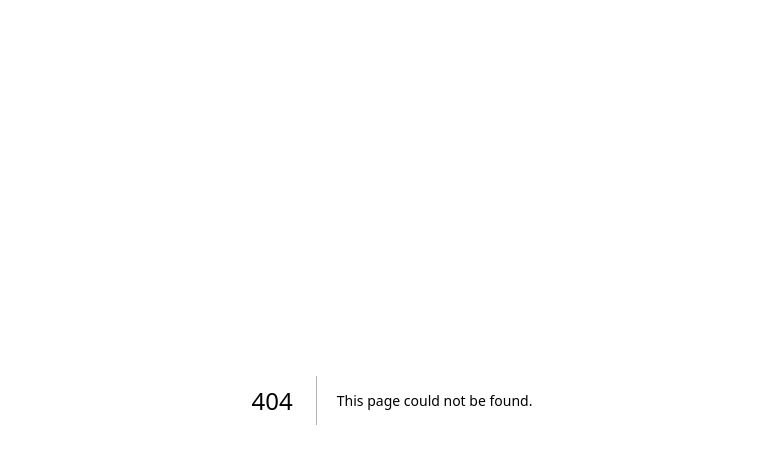
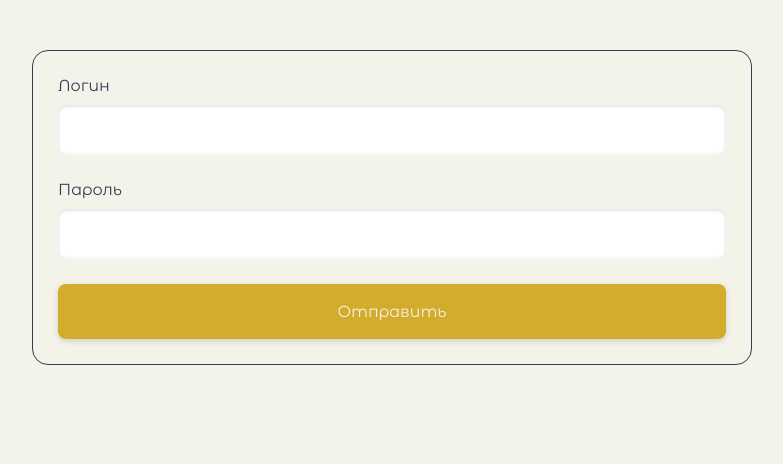
Before and after one commit to draenkov/draniki-wedding, a Next.js app: page /login in a window 1280 px wide. Before the commit this address had no page. Shown: the top 464 px of the page, without its empty margins (248-1031 px from the left). Built offline with nearby package versions, Linux system fonts and the light colour scheme.

Commit message:
add login page

```diff
--- /dev/null
+++ b/src/app/login/login.module.scss
@@ -0,0 +1,37 @@
+@use 'styles/variables' as vars;
+@use 'styles/mixins' as mixins;
+
+.wrap {
+  height: 100vh;
+  color: vars.$colorTextPrimary;
+  display: flex;
+  flex-direction: column;
+  background-color: vars.$backgroundPrimary;
+}
+
+.container {
+  display: flex;
+  flex-direction: column;
+  gap: 50px;
+  margin: 50px 0;
+
+  @include mixins.breakpoint(xs) {
+    margin: 25px 0;
+  }
+
+  @include mixins.container;
+}
+
+.login {
+  display: flex;
+  flex-direction: column;
+  gap: 25px;
+  padding: 25px;
+  border: 1px solid vars.$colorBorder;
+  border-radius: vars.$borderRadius;
+
+  @include mixins.breakpoint(xs) {
+    padding: 16px;
+    gap: 16px;
+  }
+}
--- /dev/null
+++ b/src/app/login/page.tsx
@@ -0,0 +1,51 @@
+'use client';
+
+import React, { FC } from 'react';
+import styles from 'app/login/login.module.scss';
+import TextInput from 'components/Form/Controls/TextInput/TextInput.component';
+import { useForm } from 'react-hook-form';
+import { yupResolver } from '@hookform/resolvers/yup';
+import { schema } from 'components/Confirmation/Confirmation.config';
+import { fontPrimary } from 'styles/fonts';
+import Button from 'components/Button/Button.component';
+
+interface FormValues {
+    login: string;
+    password: string;
+}
+
+const defaultValues: FormValues = {
+    login: '',
+    password: '',
+};
+
+const Page: FC = () => {
+    const { handleSubmit, control } = useForm<FormValues>({
+        mode: 'onBlur',
+        defaultValues,
+        resolver: yupResolver(schema),
+    });
+
+    const onSubmit = (values: FormValues): void => {
+        console.log(values);
+    };
+
+    return (
+        <div className={`${styles.wrap} ${fontPrimary.className}`}>
+            <div className={styles.container}>
+                <form className={styles.login} onSubmit={() => handleSubmit(onSubmit)}>
+                    <TextInput<FormValues> control={control} name="login" label="Логин" />
+                    <TextInput<FormValues>
+                        control={control}
+                        name="password"
+                        label="Пароль"
+                        type="password"
+                    />
+                    <Button type="submit" text="Отправить" />
+                </form>
+            </div>
+        </div>
+    );
+};
+
+export default Page;
--- a/src/components/Form/Controls/Checkbox/Checkbox.module.scss
+++ b/src/components/Form/Controls/Checkbox/Checkbox.module.scss
@@ -4,10 +4,6 @@
 .title {
     line-height: 25px;
     font-size: 14px;
-
-    @include mixins.breakpoint(xs) {
-        font-size: 10px;
-    }
 }
 
 .checkIcon {
--- a/src/components/Form/Controls/RadioInput/RadioGroup.module.scss
+++ b/src/components/Form/Controls/RadioInput/RadioGroup.module.scss
@@ -32,10 +32,6 @@
 .customRadio > span {
     user-select: none;
     font-size: 14px;
-
-    @include mixins.breakpoint(xs) {
-        font-size: 10px;
-    }
 }
 
 .control {
--- a/src/components/Form/Controls/TextInput/TextInput.module.scss
+++ b/src/components/Form/Controls/TextInput/TextInput.module.scss
@@ -23,7 +23,7 @@
   box-shadow: vars.$inputShadow;
 
   @include mixins.breakpoint(xs) {
-    font-size: 10px;
+    font-size: 14px;
     line-height: 20px;
     padding: 8px 16px;
   }
--- a/src/components/Invite/Invite.module.scss
+++ b/src/components/Invite/Invite.module.scss
@@ -25,7 +25,7 @@
 }
 
 .info {
-  width: 60%;
+  width: 70%;
   display: flex;
   justify-content: space-between;
   border-bottom: 1px solid vars.$colorBorder;
--- a/src/styles/global.scss
+++ b/src/styles/global.scss
@@ -6,8 +6,4 @@
   padding: 0;
   margin: 0;
   font-size: 16px;
-
-  @include mixins.breakpoint(xs) {
-    font-size: 12px;
-  }
 }
```
